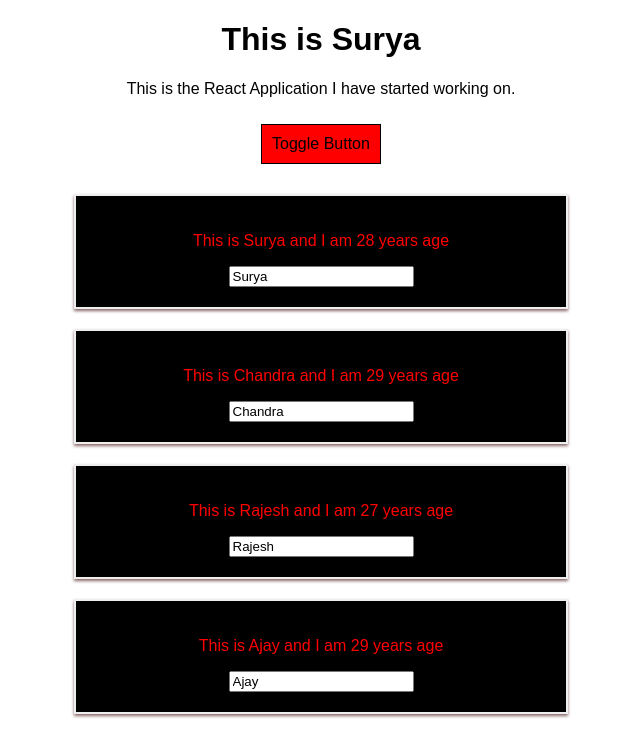
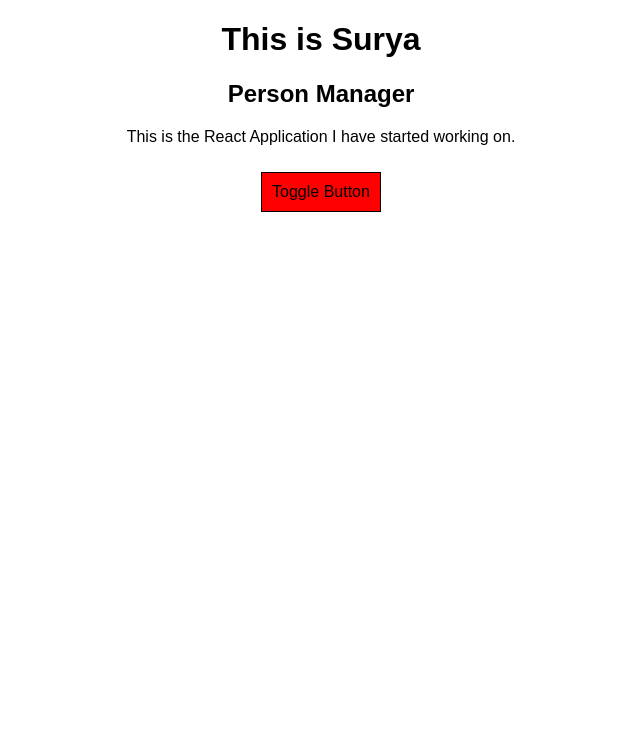
Before and after one commit to suryawebdev/react-complete-guide, a React (Create React App) app: page / in a window 1280 px wide. Shown: the top 756 px of the page, without its empty margins (319-959 px from the left). Built offline with nearby package versions, Linux system fonts and the light colour scheme.

Commit message:
React Life cycle hooks---Begin.

```diff
--- a/src/Components/Cockpit/Cockpit.js
+++ b/src/Components/Cockpit/Cockpit.js
@@ -3,17 +3,17 @@ import React from 'react';
 import CockpitCSS from './Cockpit.module.css';
 
 const Cockpit = (props) => {
+    console.log("4. [Cockpit.js] render..")
     let btnClass = '';
-    // let btnClass = [CockpitCSS.button];
 
     if (props.showPerson) {
         btnClass = Cockpit.Yellow;
-        // btnClass.push(CockpitCSS.Yellow);
     }
 
     return (
         <div className={CockpitCSS.Cockpit}>
             <h1>This is Surya</h1>
+            <h2>{props.title}</h2>
             <p>This is the React Application I have started working on.</p>
 
             <button
--- a/src/Components/Persons/Person/Person.js
+++ b/src/Components/Persons/Person/Person.js
@@ -19,6 +19,7 @@ import PersonCSS from './Person.module.css';
 // `;
 
 const person = (props) => {
+    console.log("6. [Person.js] render..")
     return (
         <div className={PersonCSS.Person}>
             <p onClick={props.click}>This is {props.name} and I am {props.age} years age</p>
--- a/src/Components/Persons/Person/Person.module.css
+++ b/src/Components/Persons/Person/Person.module.css
@@ -5,7 +5,7 @@
     box-shadow: 0 2px 3px #896868;
     padding: 20px;
     text-align: center;
-    background-color: black;
+    background-color: greenyellow;
     color: red;
 }
 
--- a/src/Components/Persons/Persons.js
+++ b/src/Components/Persons/Persons.js
@@ -2,7 +2,9 @@ import React from 'react';
 
 import Person from './Person/Person';
 
-const Persons = (Props) => (
+const Persons = (Props) => {
+    console.log("5. [Persons.js] render..");
+    return (
         Props.person.map((x, index) => {
             return <Person
                 click={() => Props.deleted(index)}
@@ -13,5 +15,7 @@ const Persons = (Props) => (
             />
         })
     );
+}
+
 
 export default Persons;
--- a/src/Container/App.js
+++ b/src/Container/App.js
@@ -5,6 +5,25 @@ import Persons from '../Components/Persons/Persons';
 import Cockpit from '../Components/Cockpit/Cockpit';
 
 class App extends Component {
+    constructor(props) {
+        super(props);
+        console.log("1.[App.js Constructor.]");
+    }
+
+    static getDerivedStateFromProps (props, state) {
+        console.log("2. [App.js getDerivedStateFromProps.]", state);
+        return state;
+    }
+
+    //ComponentWillMount is deprecated method which is no longer supported by react in lastest updates.
+    // componentWillMount() {
+    //     console.log("8. [App.js] componentWillMount.")
+    // }
+
+    componentDidMount() {
+        console.log("7. [App.js] componentDidMount.")
+    }
+
     state = {
         persons : [
             {id: "asas", name:"Surya", age:28},
@@ -12,7 +31,7 @@ class App extends Component {
             {id: "lksd", name:"Rajesh", age:27},
             {id: "isej", name:"Ajay", age:29}
         ],
-        showPerson: true
+        showPerson: false
     }
 
     buttonHandler = (name) => {
@@ -65,8 +84,8 @@ class App extends Component {
     //As Bind is efficient over this
     render() {
         let person = null;
-        // let btnClass = [CSSClasses.button];
 
+        console.log("3. [App.js Render..]");
         if (this.state.showPerson){
             person = (
                 <div>
@@ -76,12 +95,12 @@ class App extends Component {
                     changed={this.nameChangeHandler}/>
                 </div>
             );
-            // btnClass.push(CSSClasses.Yellow);
         }
 
         return (
           <div className={CSSClasses.App}>
             <Cockpit
+                title={this.props.appTitle}
                 persons ={this.state.persons}
                 toggle={this.toggleButtonHandler}
                 showPerson={this.state.showPerson}/>
--- a/src/index.js
+++ b/src/index.js
@@ -4,5 +4,5 @@ import './index.css';
 import App from './Container/App';
 import registerServiceWorker from './registerServiceWorker';
 
-ReactDOM.render(<App />, document.getElementById('root'));
+ReactDOM.render(<App appTitle="Person Manager"/>, document.getElementById('root'));
 registerServiceWorker();
```
Lines whose indentation alone changed are shown as unchanged.
